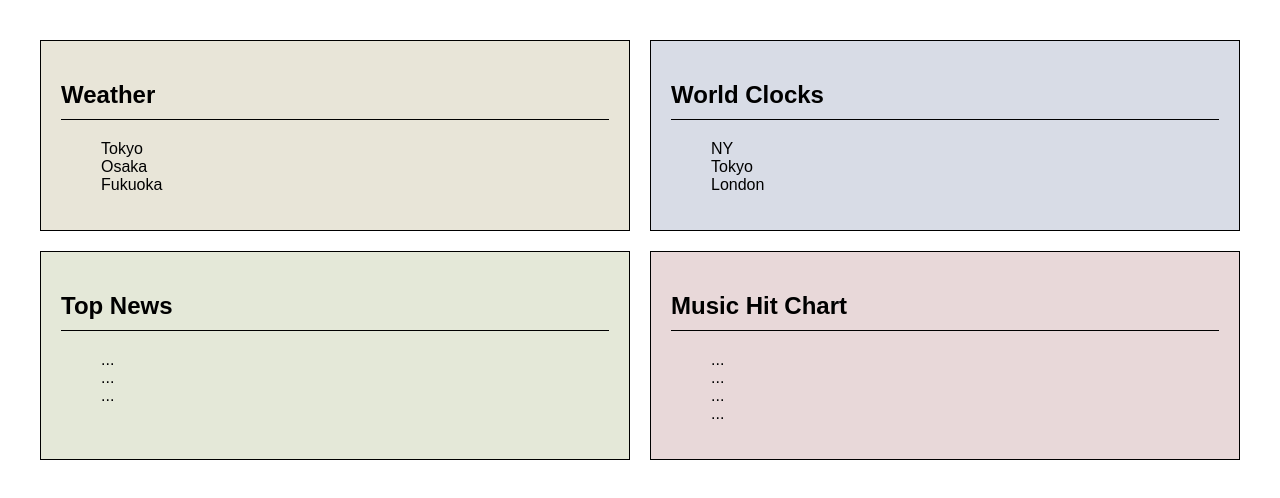
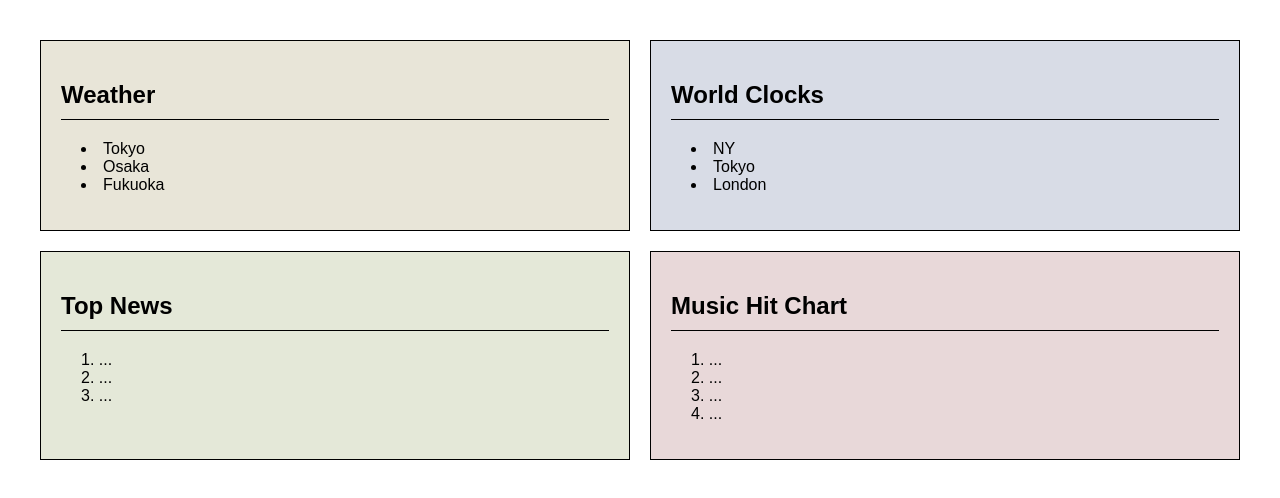
Before and after one commit to khirotaka/CreateWebPageFromPhoto, a plain HTML site: page index.html in a window 1280 px wide. Drawn offline with Linux system fonts and the light colour scheme.

Commit message:
Top NewsとMusic Hit Chartには数字を使って箇条書きにするように変更してくださいと指示

```diff
--- a/index.html
+++ b/index.html
@@ -25,8 +25,13 @@
             padding-bottom: 10px;
         }
         ul, ol {
-            list-style-type: none;
+            list-style-position: inside;
+            padding-left: 20px;
         }
+        ol {
+            list-style-type: decimal; /* 数字でリストを表示 */
+        }
+
         /* それぞれのボックスに色を設定 */
         .box:nth-child(1) {
             background-color: #e8e5d8; /* Weatherの箱の色 */
```
